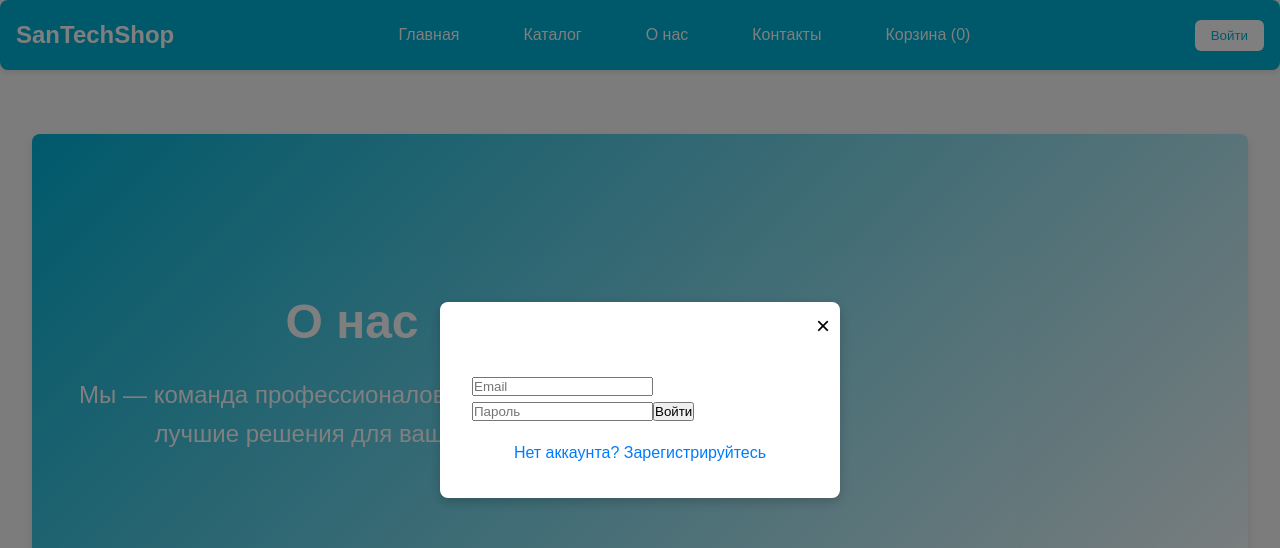
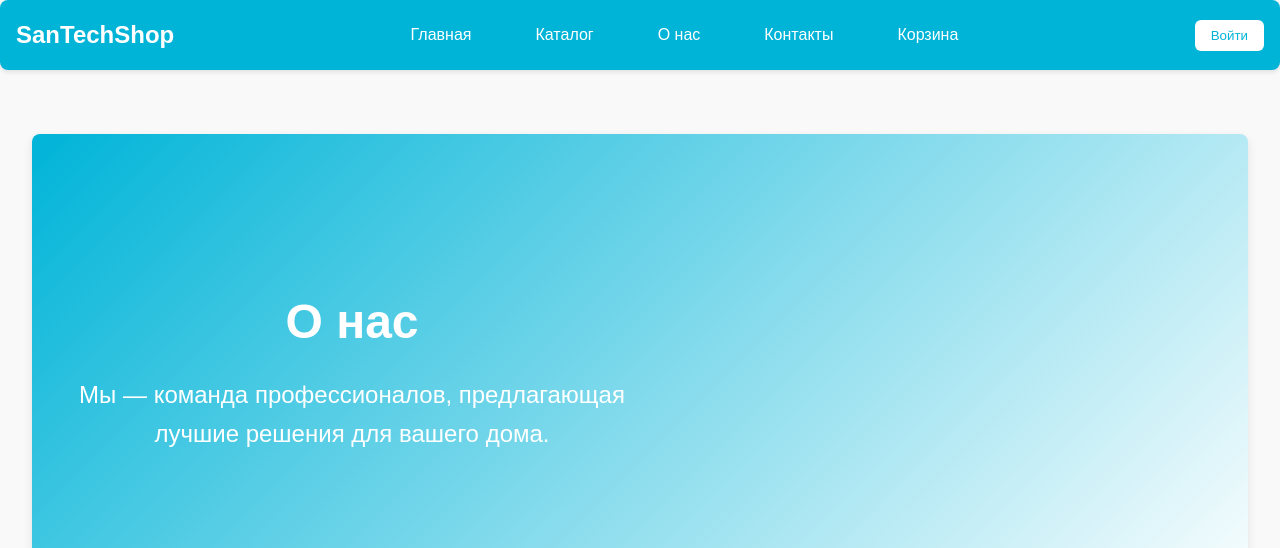
Before and after one commit to Pica6661/DIPLOM, a React (Vite) app in the folder frontend/: page /about in a window 1280 px wide. Shown: the top 548 px of the page. Built offline with nearby package versions, Linux system fonts and the light colour scheme.

Commit message:
ласт2

```diff
--- a/frontend/src/App.jsx
+++ b/frontend/src/App.jsx
@@ -1,8 +1,8 @@
-// App.jsx
+// src/App.jsx
 import React from 'react';
 import { Routes, Route } from 'react-router-dom';
-
-// Страницы
+import Header from './components/Header';
+import Footer from './components/Footer';
 import Home from './pages/Home';
 import Catalog from './pages/Catalog';
 import About from './pages/About';
@@ -10,14 +10,8 @@ import Contacts from './pages/Contacts';
 import Cart from './pages/Cart';
 import Checkout from './pages/Checkout';
 import Product from './pages/Product';
+import ProtectedRoute from './routes/ProtectedRoute';
 import ProfilePage from './pages/ProfilePage';
-
-// Компоненты
-import Header from './components/Header';
-import Footer from './components/Footer';
-
-// Роуты
-import ProtectedRoute from './routes/ProtectedRoute'; // ✅ Теперь с правильным путём
 
 function App() {
   return (
@@ -27,13 +21,13 @@ function App() {
         <Routes>
           <Route path="/" element={<Home />} />
           <Route path="/catalog" element={<Catalog />} />
-          <Route path="/product" element={<Product />} />
+          <Route path="/product/:id" element={<Product />} />
           <Route path="/about" element={<About />} />
           <Route path="/contacts" element={<Contacts />} />
           <Route path="/cart" element={<Cart />} />
           <Route path="/checkout" element={<Checkout />} />
 
-          {/* Защищённый маршрут */}
+          {/* Защищённый маршрут для профиля */}
           <Route
             path="/profile"
             element={
--- a/frontend/src/components/AuthModal.jsx
+++ b/frontend/src/components/AuthModal.jsx
@@ -1,8 +1,6 @@
 // src/components/AuthModal.jsx
 import React, { useState } from 'react';
 import PropTypes from 'prop-types';
-import { loginUser, registerUser } from '../services/authService';
-import { useAuth } from '../hooks/useAuth';
 
 const AuthModal = ({ isOpen, onClose }) => {
   const [isLogin, setIsLogin] = useState(true);
@@ -14,27 +12,27 @@ const AuthModal = ({ isOpen, onClose }) => {
     setFormData({ ...formData, [e.target.name]: e.target.value });
   };
 
-  const handleSubmit = async (e) => {
+  const handleSubmit = (e) => {
     e.preventDefault();
     setError('');
     setLoading(true);
 
-    try {
+    setTimeout(() => {
       if (isLogin) {
-        const res = await loginUser(formData);
-        if (res?.user) {
-          onClose();
-        }
+        // Имитация успешного входа
+        localStorage.setItem('user', JSON.stringify({ email: formData.email }));
+        onClose(); // Закрываем окно после входа
       } else {
-        await registerUser(formData);
+        // Переключаемся на форму входа после регистрации
         setIsLogin(true);
+        setFormData({ ...formData, password: '' });
       }
-    } catch (err) {
-      setError('Ошибка при авторизации. Попробуйте ещё раз.');
-    } finally {
+
       setLoading(false);
-    }
+    }, 800);
   };
+
+  if (!isOpen) return null;
 
   return (
     <div className="modal-overlay" onClick={onClose}>
@@ -47,6 +45,17 @@ const AuthModal = ({ isOpen, onClose }) => {
         {error && <p className="error">{error}</p>}
 
         <form onSubmit={handleSubmit}>
+          {!isLogin && (
+            <input
+              type="text"
+              name="name"
+              placeholder="Имя"
+              value={formData.name}
+              onChange={handleChange}
+              required={!isLogin}
+              disabled={loading}
+            />
+          )}
           <input
             type="email"
             name="email"
@@ -55,7 +64,6 @@ const AuthModal = ({ isOpen, onClose }) => {
             onChange={handleChange}
             required
             disabled={loading}
-            autoComplete="email"
           />
           <input
             type="password"
@@ -65,7 +73,6 @@ const AuthModal = ({ isOpen, onClose }) => {
             onChange={handleChange}
             required
             disabled={loading}
-            autoComplete={isLogin ? 'current-password' : 'new-password'}
           />
           <button type="submit" disabled={loading}>
             {loading ? 'Загрузка...' : isLogin ? 'Войти' : 'Зарегистрироваться'}
--- a/frontend/src/components/Header.jsx
+++ b/frontend/src/components/Header.jsx
@@ -1,23 +1,10 @@
 // src/components/Header.jsx
-import React, { useState, useEffect } from 'react';
-import { Link, useNavigate } from 'react-router-dom';
+import React, { useState } from 'react';
+import { Link } from 'react-router-dom';
 import AuthModal from './AuthModal';
-import { useAuth } from '../hooks/useAuth';
 
 export default function Header() {
-  const { user, logout } = useAuth();
-  const navigate = useNavigate();
   const [isAuthModalOpen, setIsAuthModalOpen] = useState(false);
-
-  // Добавляем слушатель localStorage
-  useEffect(() => {
-    const handleStorageChange = () => {
-      window.dispatchEvent(new Event('storage'));
-    };
-
-    window.addEventListener('storage', handleStorageChange);
-    return () => window.removeEventListener('storage', handleStorageChange);
-  }, []);
 
   return (
     <header className="header">
@@ -28,24 +15,19 @@ export default function Header() {
           <li><Link to="/catalog">Каталог</Link></li>
           <li><Link to="/about">О нас</Link></li>
           <li><Link to="/contacts">Контакты</Link></li>
-          <li><Link to="/cart">Корзина (<span id="cart-count">{0}</span>)</Link></li>
-
-          {/* Показываем профиль только если пользователь залогинен */}
-          {user && (
-            <li><button onClick={() => navigate('/profile')}>Профиль</button></li>
-          )}
+          <li><Link to="/cart">Корзина</Link></li>
         </ul>
       </nav>
 
       <div className="auth-buttons">
-        {user ? (
-          <button onClick={logout}>Выход</button>
-        ) : (
-          <button onClick={() => setIsAuthModalOpen(true)}>Войти</button>
-        )}
+        <button onClick={() => setIsAuthModalOpen(true)}>Войти</button>
       </div>
 
-      <AuthModal isOpen={isAuthModalOpen} onClose={() => setIsAuthModalOpen(false)} />
+      {/* Модальное окно авторизации */}
+      <AuthModal
+        isOpen={isAuthModalOpen}
+        onClose={() => setIsAuthModalOpen(false)}
+      />
     </header>
   );
 }
--- a/frontend/src/pages/ProfilePage.jsx
+++ b/frontend/src/pages/ProfilePage.jsx
@@ -1,6 +1,6 @@
 // src/pages/ProfilePage.jsx
 import React from 'react';
-import { useAuth } from '../hooks/useAuth';
+import { useAuth } from "../hooks/useAuth";
 
 export default function ProfilePage() {
   const { user, logout } = useAuth();
--- a/frontend/src/routes/ProtectedRoute.jsx
+++ b/frontend/src/routes/ProtectedRoute.jsx
@@ -1,14 +1,18 @@
 // src/routes/ProtectedRoute.jsx
 import React from 'react';
 import { Navigate } from 'react-router-dom';
-import { useAuth } from '../hooks/useAuth';
+import { useAuth } from "../hooks/useAuth";
 
 export default function ProtectedRoute({ children }) {
   const { user, loading } = useAuth();
 
-  if (loading) return <div>Загрузка...</div>;
+  if (loading) {
+    return <div>Загрузка...</div>;
+  }
 
-  if (!user) return <Navigate to="/login" replace />;
+  if (!user) {
+    return <Navigate to="/login" replace />;
+  }
 
   return children;
 }
```
